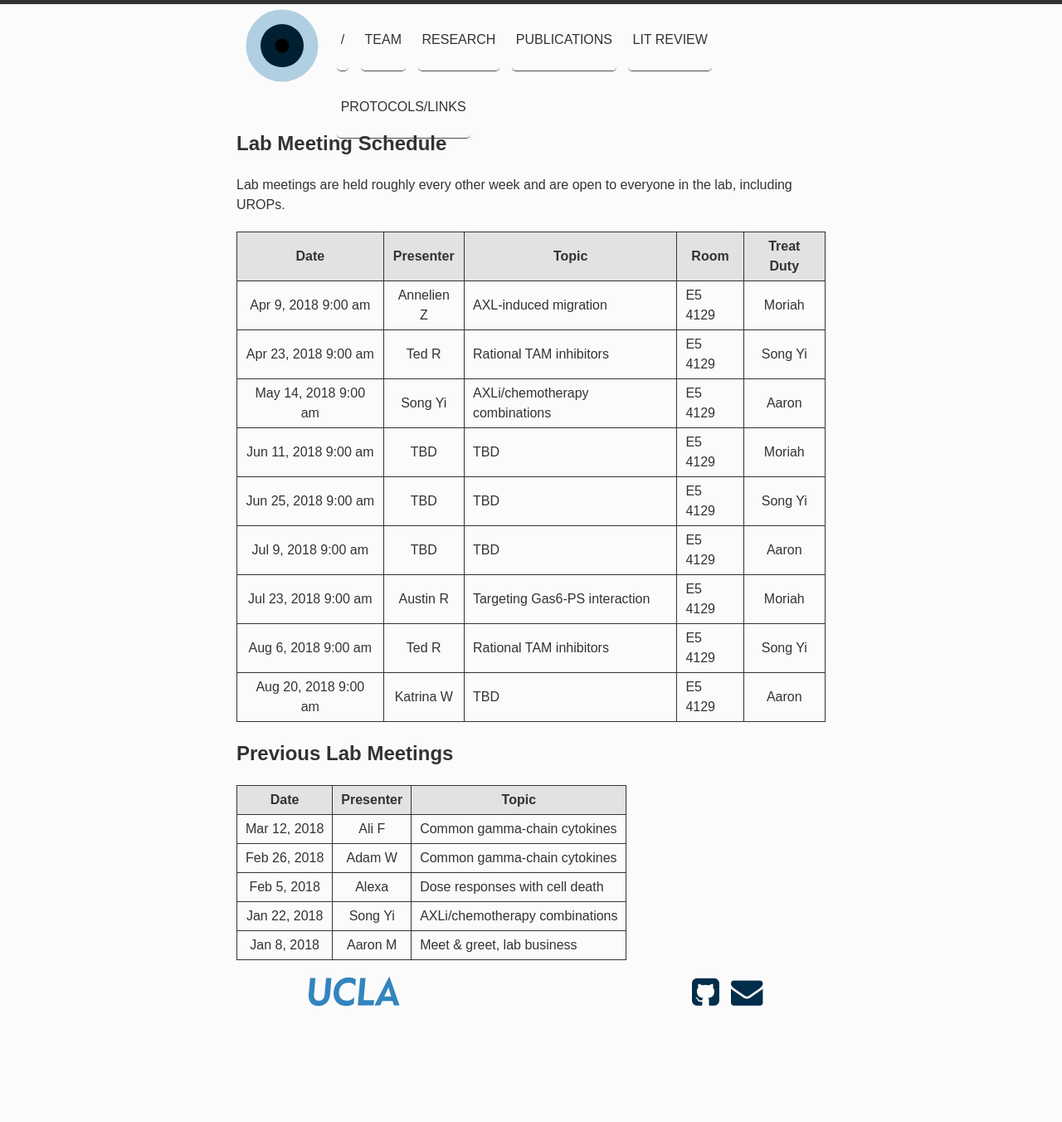
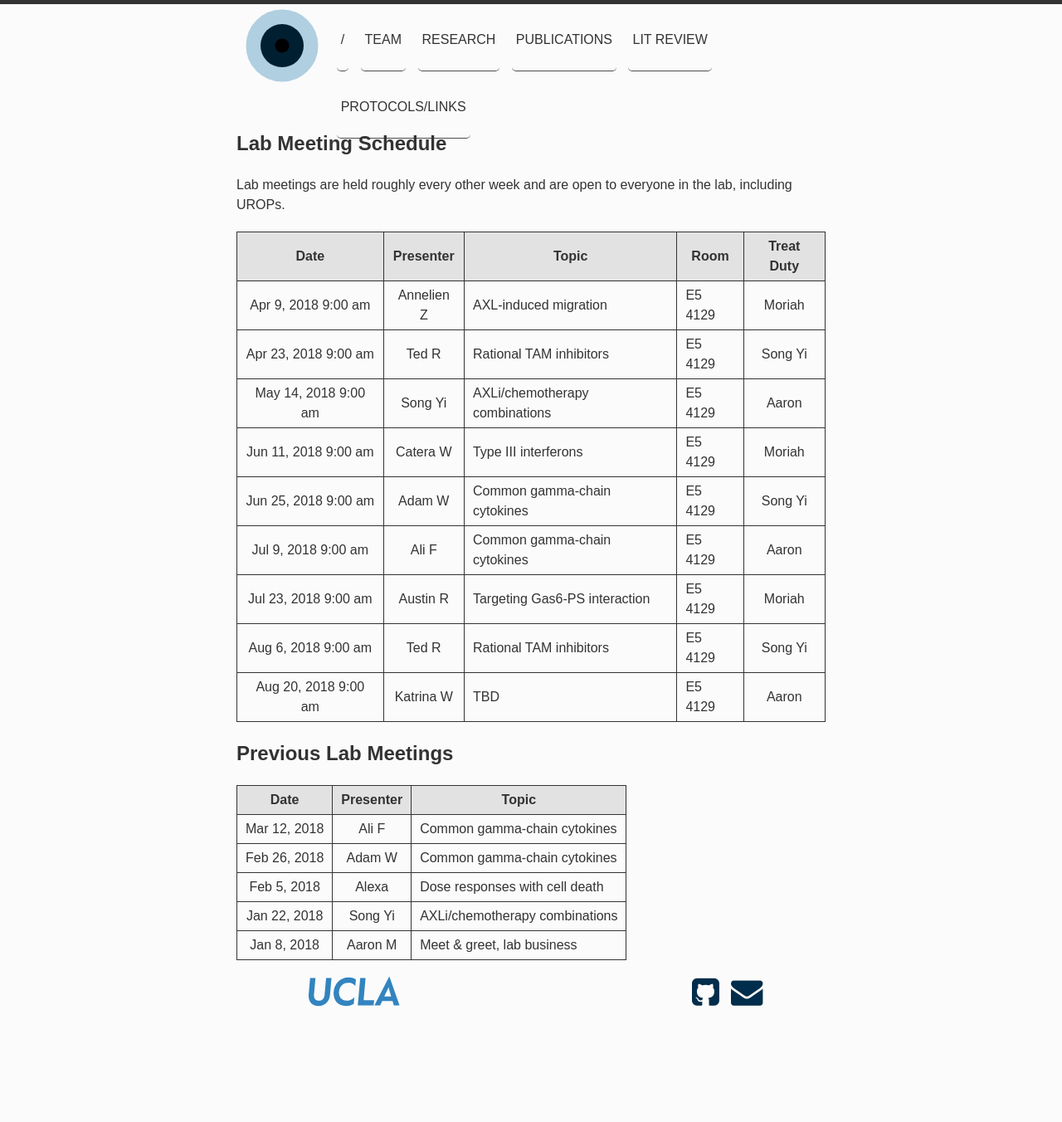
Before and after one commit to meyer-lab/asmlab.org, a Jekyll site: the page built from team/lab_meeting.md, in a window 1280 px wide. Shown: the whole page at 83% size. Built offline with Jekyll 4.4.1, drawn with Linux system fonts in a browser that asks for light colours; some web fonts are replaced.

Commit message:
Fill in rest of slots

```diff
--- a/_data/meetings.yml
+++ b/_data/meetings.yml
@@ -47,20 +47,20 @@
   treats: Aaron
 
 - date: 2018-06-11 9:00:00
-  presenter: TBD
-  topic: TBD
+  presenter: Catera W
+  topic: Type III interferons
   room: E5 4129
   treats: Moriah
 
 - date: 2018-06-25 9:00:00
-  presenter: TBD
-  topic: TBD
+  presenter: Adam W
+  topic: Common gamma-chain cytokines
   room: E5 4129
   treats: Song Yi
 
 - date: 2018-07-09 9:00:00
-  presenter: TBD
-  topic: TBD
+  presenter: Ali F
+  topic: Common gamma-chain cytokines
   room: E5 4129
   treats: Aaron
 
```
